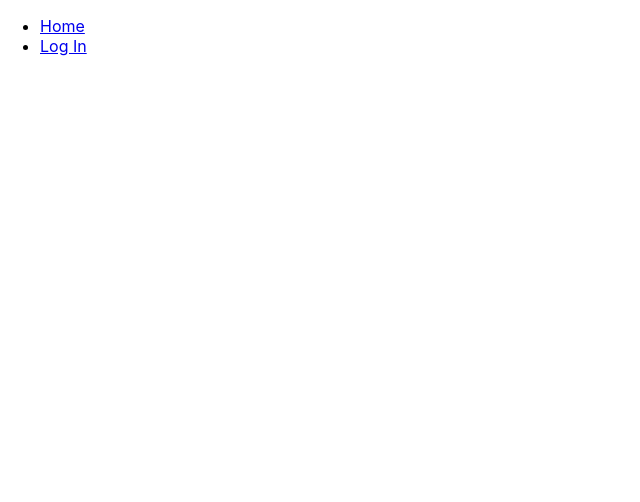
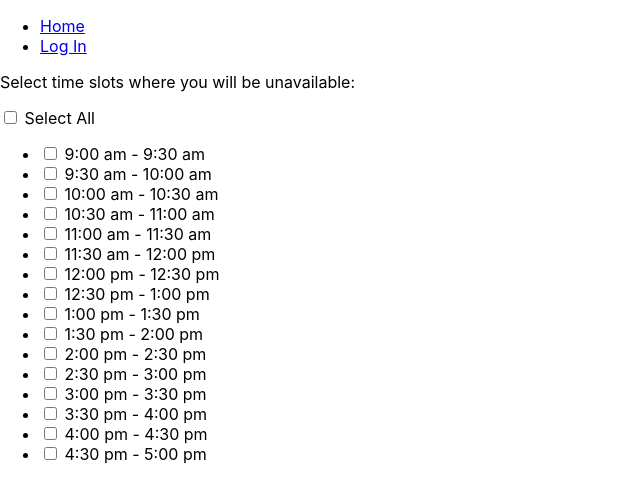
Before and after one commit to ryan-hill83/Chiro-Delivered, a React (Create React App) app in the folder front/: page /blackoutTimes in a window 1280 px wide. Shown: the top 502 px of the page, without its empty margins (0-640 px from the left). Built offline with nearby package versions, Linux system fonts and the light colour scheme.

Commit message:
Added Blackout Times

```diff
--- /dev/null
+++ b/front/src/components/BlackoutTimes.js
@@ -0,0 +1,64 @@
+import React, { Component } from 'react';
+import axios from "axios";
+import Checkbox from './Checkbox'
+
+class BlackoutTimes extends Component {
+    constructor(props) {
+        super(props)
+
+    this.state = {
+        blackoutTimes: [],
+        times: [ {id:1, value: "9:00 am - 9:30 am", isChecked: false},
+        {id:2, value: "9:30 am - 10:00 am", isChecked: false},
+        {id:3, value: "10:00 am - 10:30 am", isChecked: false},
+        {id:4, value: "10:30 am - 11:00 am", isChecked: false},
+        {id:5, value: "11:00 am - 11:30 am", isChecked: false},
+        {id:6, value: "11:30 am - 12:00 pm", isChecked: false},
+        {id:7, value: "12:00 pm - 12:30 pm", isChecked: false},
+        {id:8, value: "12:30 pm - 1:00 pm", isChecked: false},
+        {id:9, value: "1:00 pm - 1:30 pm", isChecked: false},
+        {id:10, value: "1:30 pm - 2:00 pm", isChecked: false},
+        {id:11, value: "2:00 pm - 2:30 pm", isChecked: false},
+        {id:12, value: "2:30 pm - 3:00 pm", isChecked: false},
+        {id:13, value: "3:00 pm - 3:30 pm", isChecked: false},
+        {id:14, value: "3:30 pm - 4:00 pm", isChecked: false},
+        {id:15, value: "4:00 pm - 4:30 pm", isChecked: false},
+        {id:16, value: "4:30 pm - 5:00 pm", isChecked: false}
+        ]
+      }
+    }
+
+    handleAllChecked = (event) => {
+        let times = this.state.times
+        times.forEach(time => time.isChecked = event.target.checked)
+        this.setState({times: times})
+      }
+
+      handleCheckChildElement = (event) => {
+        let times = this.state.times
+        times.forEach(time => {
+           if (time.value === event.target.value)
+              time.isChecked =  event.target.checked
+        })
+        this.setState({times: times})
+      }
+
+
+      render(){
+          return(
+          <div>
+              <p>Select time slots where you will be unavailable:</p>
+              <input type="checkbox" onChange={this.handleAllChecked} value="checkedall" /> Select All
+               <ul>
+               {
+                 this.state.times.map((time, index) => {
+                   return (<Checkbox key={index} handleCheckChildElement={this.handleCheckChildElement}  {...time} />)
+                 })
+               }
+               </ul>
+          </div>
+          )
+      }
+}
+
+export default BlackoutTimes
--- /dev/null
+++ b/front/src/components/Checkbox.js
@@ -0,0 +1,12 @@
+import React, { Component } from 'react';
+
+export const Checkbox = props => {
+    return (
+      <li>
+       <input key={props.id} onChange={props.handleCheckChildElement} type="checkbox" checked={props.isChecked} value={props.value} /> {props.value}
+      </li>
+    )
+}
+
+
+export default Checkbox
--- a/front/src/components/Ui.js
+++ b/front/src/components/Ui.js
@@ -99,7 +99,7 @@ class Ui extends Component {
     }
   }
 
-  validateEmail(email) {
+ validateEmail(email) {
     const regex = /^(([^<>()\[\]\.,;:\s@\"]+(\.[^<>()\[\]\.,;:\s@\"]+)*)|(\".+\"))@(([^<>()[\]\.,;:\s@\"]+\.)+[^<>()[\]\.,;:\s@\"]{2,})$/i;
     return regex.test(email)
       ? this.setState({ email: email, validEmail: true })
--- a/front/src/index.js
+++ b/front/src/index.js
@@ -10,6 +10,7 @@ import LateButton from './components/LateButton'
 import LeaveFeedback from './components/LeaveFeedback'
 import Register from './components/Register'
 import ViewAppointments from './components/ViewAppointments'
+import BlackoutTimes from './components/BlackoutTimes'
 import { createStore } from 'redux'
 import reducer from './store/reducer'
 import { Provider } from 'react-redux'
@@ -28,6 +29,7 @@ ReactDOM.render(
         <Route path="/late" component = {LateButton} />
         <Route path="/registerUser" component = {Register} />
         <Route path="/appointments" component = {ViewAppointments} />
+        <Route path="/blackoutTimes" component = {BlackoutTimes} />
     </Switch>
     </App>
     </BrowserRouter>
```
